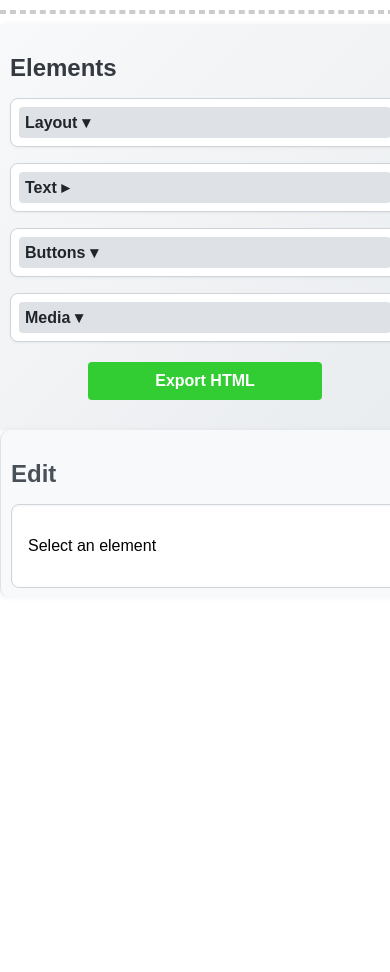
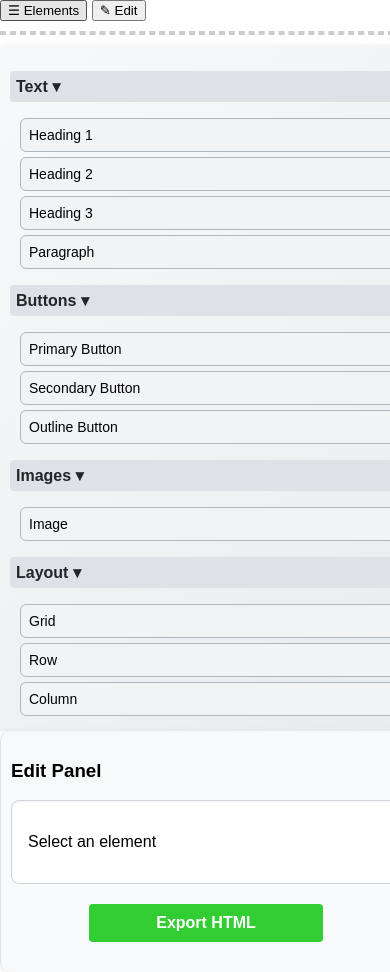
Before and after one commit to Shubham-Jha-afk/Website-builder, a plain HTML site: page index.html in a window 390 px wide. Shown: the top 972 px of the page. Before the commit the page ends 844 px from the top, so only its background shows below. Drawn offline with Linux system fonts and the light colour scheme.

Commit message:
Update index.html
Editing for better mobile ui

```diff
--- a/index.html
+++ b/index.html
@@ -3,65 +3,61 @@
 <head>
   <meta charset="UTF-8" />
   <meta name="viewport" content="width=device-width, initial-scale=1.0" />
-  <title>Simple Web Builder</title>
+  <title>Visual Web Builder</title>
   <link rel="stylesheet" href="style.css" />
 </head>
 <body>
+
+<!-- ✅ Mobile Header for toggle buttons -->
+<header class="mobile-header">
+  <button id="toggle-sidebar" class="hamburger">☰ Elements</button>
+  <button id="toggle-editor" class="hamburger">✎ Edit</button>
+</header>
+
 <div class="container">
-    <aside class="sidebar">
-      <h2>Elements</h2>
 
-      <div class="group">
-        <button class="group-toggle">Layout ▾</button>
-        <div class="group-content">
-          <div class="draggable" draggable="true" data-type="layout" data-subtype="grid">Grid</div>
-          <div class="draggable" draggable="true" data-type="layout" data-subtype="section">Section</div>
-          <div class="draggable" draggable="true" data-type="layout" data-subtype="container">Container</div>
-          <div class="draggable" draggable="true" data-type="layout" data-subtype="row">Row</div>
-          <div class="draggable" draggable="true" data-type="layout" data-subtype="column">Column</div>
-        </div>
-      </div>
-
-      <div class="group">
-  <button class="group-toggle">Text ▸</button>
-  <div class="group-content">
+  <!-- Sidebar -->
+  <aside class="sidebar" id="sidebar">
+    <h3 class="group-toggle">Text ▾</h3>
+    <div class="group-content open">
       <div class="draggable" draggable="true" data-type="text" data-subtype="heading1">Heading 1</div>
       <div class="draggable" draggable="true" data-type="text" data-subtype="heading2">Heading 2</div>
       <div class="draggable" draggable="true" data-type="text" data-subtype="heading3">Heading 3</div>
       <div class="draggable" draggable="true" data-type="text" data-subtype="paragraph">Paragraph</div>
     </div>
+
+    <h3 class="group-toggle">Buttons ▾</h3>
+    <div class="group-content open">
+      <div class="draggable" draggable="true" data-type="button" data-subtype="Primary">Primary Button</div>
+      <div class="draggable" draggable="true" data-type="button" data-subtype="Secondary">Secondary Button</div>
+      <div class="draggable" draggable="true" data-type="button" data-subtype="Outline">Outline Button</div>
     </div>
 
-
-      <div class="group">
-        <button class="group-toggle">Buttons ▾</button>
-        <div class="group-content">
-          <div class="draggable" draggable="true" data-type="button" data-subtype="primary">Primary</div>
-          <div class="draggable" draggable="true" data-type="button" data-subtype="secondary">Secondary</div>
-          <div class="draggable" draggable="true" data-type="button" data-subtype="cta">Call to Action</div>
-        </div>
+    <h3 class="group-toggle">Images ▾</h3>
+    <div class="group-content open">
+      <div class="draggable" draggable="true" data-type="image">Image</div>
     </div>
 
-      <div class="group">
-        <button class="group-toggle">Media ▾</button>
-        <div class="group-content">
-          <div class="draggable" draggable="true" data-type="image" data-subtype="upload">Image</div>
-        </div>
-      </div>
-
-      <div style="margin-top: 20px;">
-        <button id="export-html">Export HTML</button>
+    <h3 class="group-toggle">Layout ▾</h3>
+    <div class="group-content open">
+      <div class="draggable" draggable="true" data-type="layout" data-subtype="grid">Grid</div>
+      <div class="draggable" draggable="true" data-type="layout" data-subtype="row">Row</div>
+      <div class="draggable" draggable="true" data-type="layout" data-subtype="column">Column</div>
     </div>
   </aside>
 
-    <main class="canvas" id="canvas"></main>
+  <!-- Canvas -->
+  <div class="canvas" id="canvas"></div>
 
-    <aside class="editor">
-      <h2>Edit</h2>
+  <!-- Editor Panel -->
+  <aside class="editor" id="editor">
+    <h3>Edit Panel</h3>
     <div id="edit-panel">
       <p>Select an element</p>
     </div>
+    <button id="export-html">Export HTML</button>
   </aside>
+
 </div>
 
 <script src="script.js"></script>
```
Lines whose indentation alone changed are shown as unchanged.
